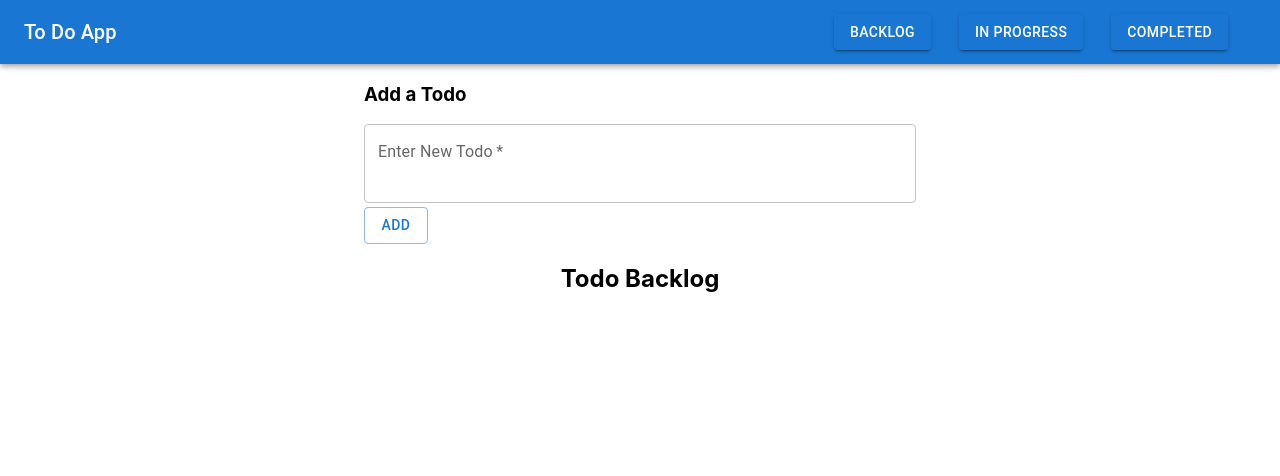
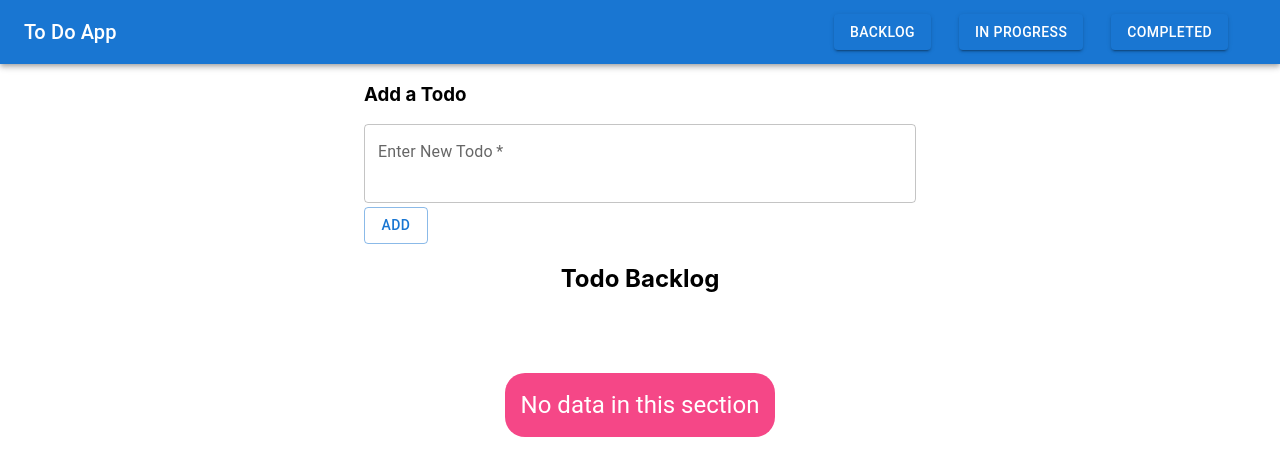
Before and after one commit to arahman01/ReactToDoApp, a React (Create React App) app: page /backlog in a window 1280 px wide. Shown: the top 476 px of the page. Built offline with nearby package versions, Linux system fonts and the light colour scheme.

Commit message:
add text for no todo in list

```diff
--- /dev/null
+++ b/src/components/NoContentText.js
@@ -0,0 +1,17 @@
+import React from "react";
+import { Box } from "@mui/system";
+import { Typography } from "@mui/material";
+
+const NoContentText = (props) => {
+  return (
+    <Box textAlign="center" mt={10}>
+      <Box display="inline-block" bgcolor="#f54787" p={2} borderRadius={5}>
+        <Typography variant="h5" sx={{ color: "white" }}>
+          No data in this section
+        </Typography>
+      </Box>
+    </Box>
+  );
+};
+
+export default NoContentText;
--- a/src/components/TodoList.js
+++ b/src/components/TodoList.js
@@ -1,3 +1,4 @@
+import NoContentText from "./NoContentText";
 import Todo from "./Todo";
 
 const TodoList = (props) => {
@@ -5,6 +6,10 @@ const TodoList = (props) => {
     (todo) => todo.status === props.statusRequirement
   );
   return (
+    <>
+      {Array.isArray(filteredData) && filteredData.length === 0 && (
+        <NoContentText></NoContentText>
+      )}
       <ul>
         {filteredData.map((todo) => (
           <Todo
@@ -17,6 +22,7 @@ const TodoList = (props) => {
           ></Todo>
         ))}
       </ul>
+    </>
   );
 };
 
```
Lines whose indentation alone changed are shown as unchanged.
